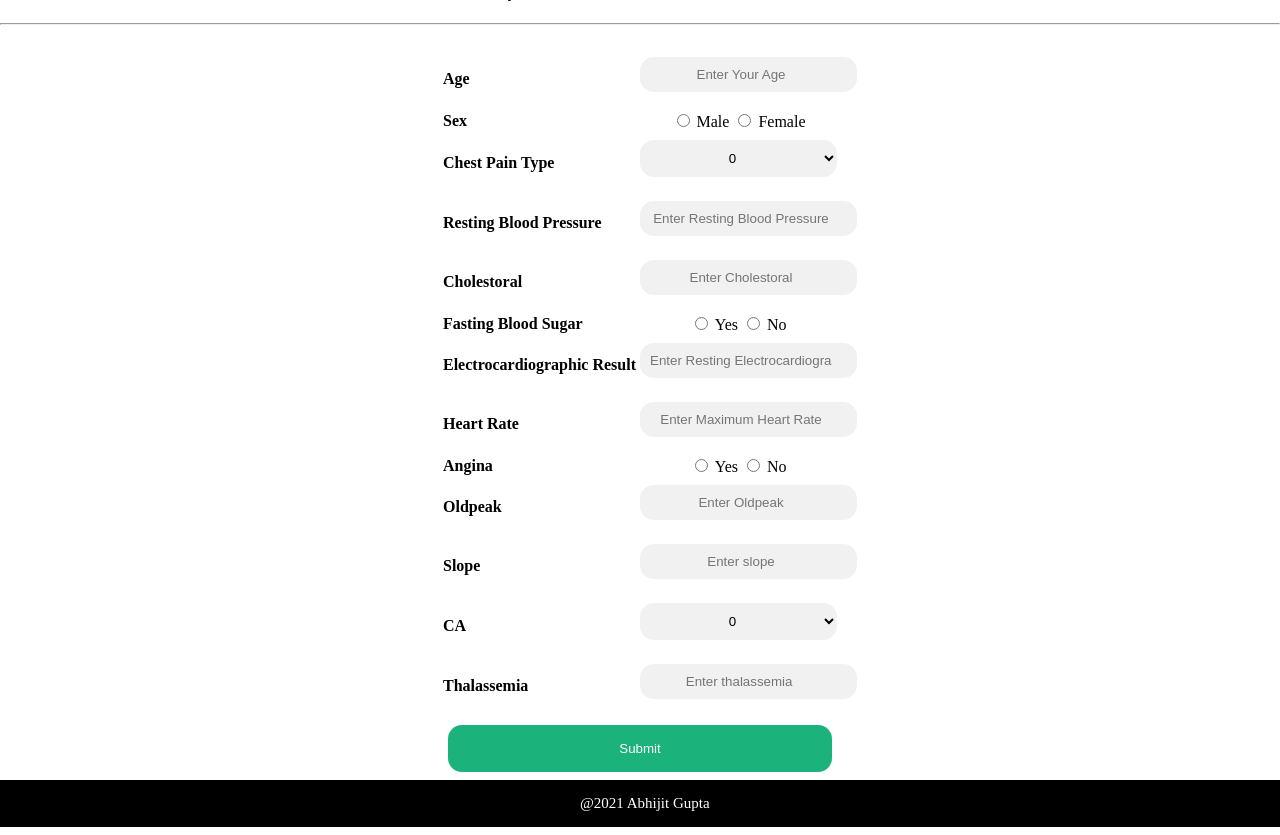
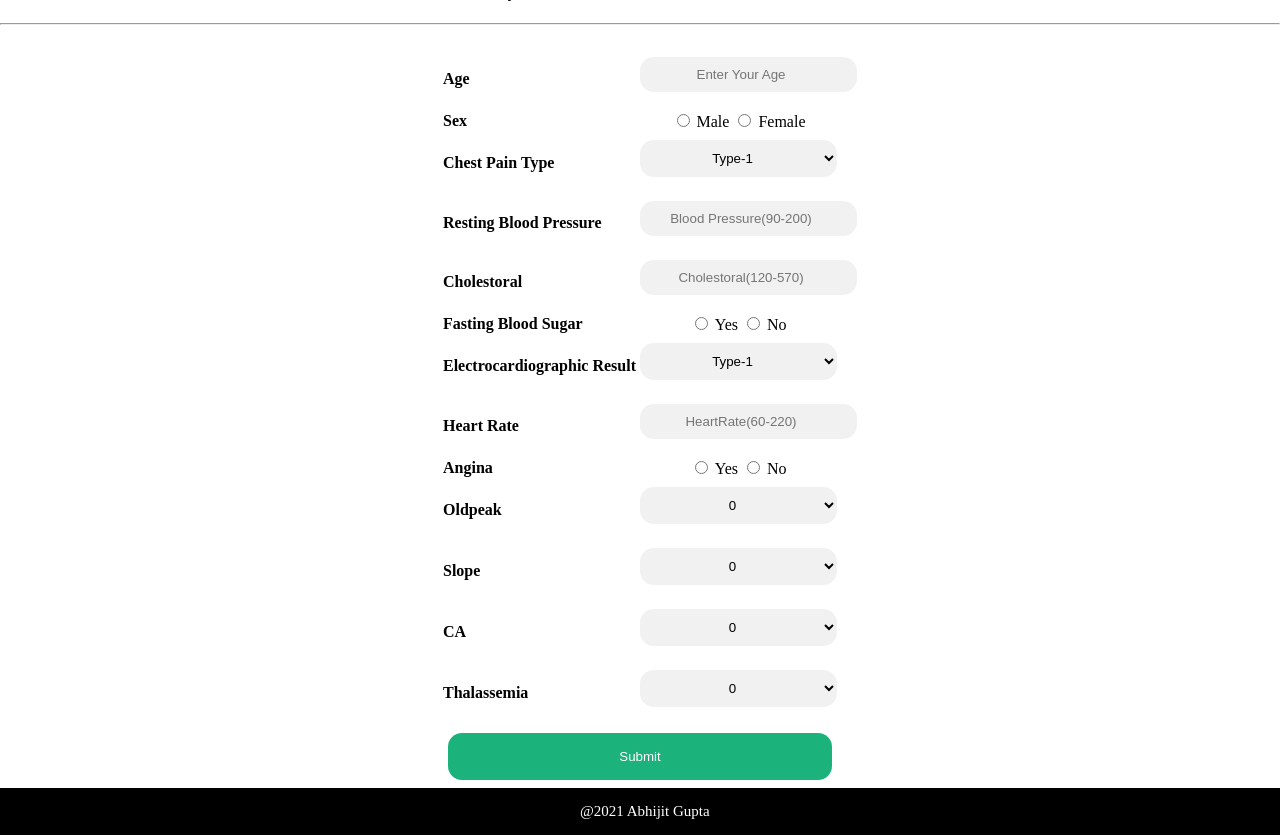
Before and after one commit to abhi-511/Heart-Disease-Prediction, a Flask app: template templates/sub.html in a window 1280 px wide; the page is wider, and only the part inside the window is pictured. Shown: the part 116-951 px from the top of that part. Run offline with Flask 2, Linux system fonts and the light colour scheme; the template is opened without the code that fills it, so the values that code supplies are empty; parts of the project's set-up code (start-up, migrations or seed data) failed here and were passed over.

Commit message:
Update sub.html

```diff
--- a/templates/sub.html
+++ b/templates/sub.html
@@ -49,11 +49,11 @@
                         <label for="cp"><b>Chest Pain Type</b></label>
                     </td>
                     <td>
-                        <select name="cp" id="ca">
-                            <option value="0">0</option>
-                            <option value="1">1</option>
-                            <option value="2">2</option>
-                            <option value="3">3</option>
+                        <select name="cp" id="cp">
+                            <option value="0">Type-1</option>
+                            <option value="1">Type-2</option>
+                            <option value="2">Type-3</option>
+                            <option value="3">Type-4</option>
                         </select>
                     </td>
                 </tr>
@@ -63,7 +63,7 @@
                         <label for="trestbps"><b>Resting Blood Pressure</b></label>
                     </td>
                     <td>
-                        <input type="number" placeholder="Enter Resting Blood Pressure" name="trestbps" id="trestbps" required>
+                        <input type="number" placeholder="Blood Pressure(90-200)" name="trestbps" id="trestbps" required>
                     </td>
                 </tr>
 
@@ -72,7 +72,7 @@
                         <label for="chol"><b>Cholestoral</b></label>
                     </td>
                     <td>
-                        <input type="number" placeholder="Enter Cholestoral" name="chol" id="chol" required>
+                        <input type="number" placeholder="Cholestoral(120-570)" name="chol" id="chol" required>
                     </td>
                 </tr>
 
@@ -92,7 +92,12 @@
                         <label for="restecg"><b>Electrocardiographic Result</b></label>
                     </td>
                     <td>
-                         <input type="number" placeholder="Enter Resting Electrocardiographic Result" name="restecg" id="restecg" required>
+                        <select name="restecg" id="restecg">
+                            <option value="0">Type-1</option>
+                            <option value="1">Type-2</option>
+                            <option value="2">Type-3</option>
+
+                        </select>
                     </td>
                 </tr>
 
@@ -101,7 +106,7 @@
                         <label for="thalach"><b>Heart Rate<b></label>
                     </td>
                     <td>
-                        <input type="number" placeholder="Enter Maximum Heart Rate" name="thalach" id="thalach" required>
+                        <input type="number" placeholder="HeartRate(60-220)" name="thalach" id="thalach" required>
                     </td>
                 </tr>
 
@@ -122,7 +127,15 @@
                         <label for="oldpeak"><b>Oldpeak</b></label>
                     </td>
                     <td>
-                        <input type="number" placeholder="Enter Oldpeak" name="oldpeak" id="oldpeak" required>
+                        <select name="oldpeak" id="oldpeak">
+                            <option value="0">0</option>
+                            <option value="1">1</option>
+                            <option value="2">2</option>
+                            <option value="3">3</option>
+                            <option value="4">4</option>
+                            <option value="5">5</option>
+                            <option value="6">6</option>
+                        </select>
                     </td>
                 </tr>
 
@@ -131,7 +144,11 @@
                         <label for="slope"><b>Slope</b></label>
                     </td>
                     <td>
-                        <input type="number" placeholder="Enter slope" name="slope" id="slope" required>
+                        <select name="slope" id="slope">
+                            <option value="0">0</option>
+                            <option value="1">1</option>
+                            <option value="2">2</option>
+                        </select>
                     </td>
                 </tr>
 
@@ -154,7 +171,12 @@
                         <label for="thal"><b>Thalassemia</b></label>
                     </td>
                     <td>
-                        <input type="number" placeholder="Enter thalassemia " name="thal" id="thal" required>
+                        <select name="thal" id="thal">
+                            <option value="0">0</option>
+                            <option value="1">1</option>
+                            <option value="2">2</option>
+                            <option value="3">3</option>
+                        </select>
                     </td>
                     </tr>
             <p>
```
